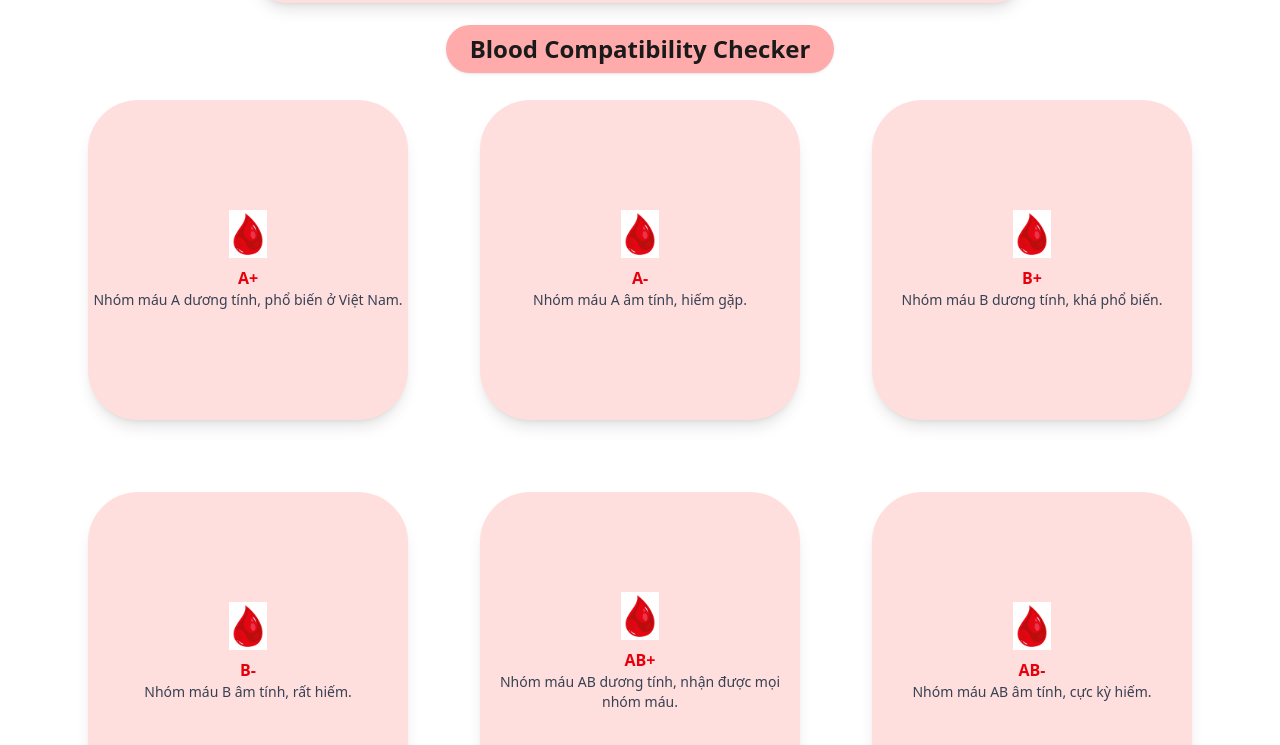
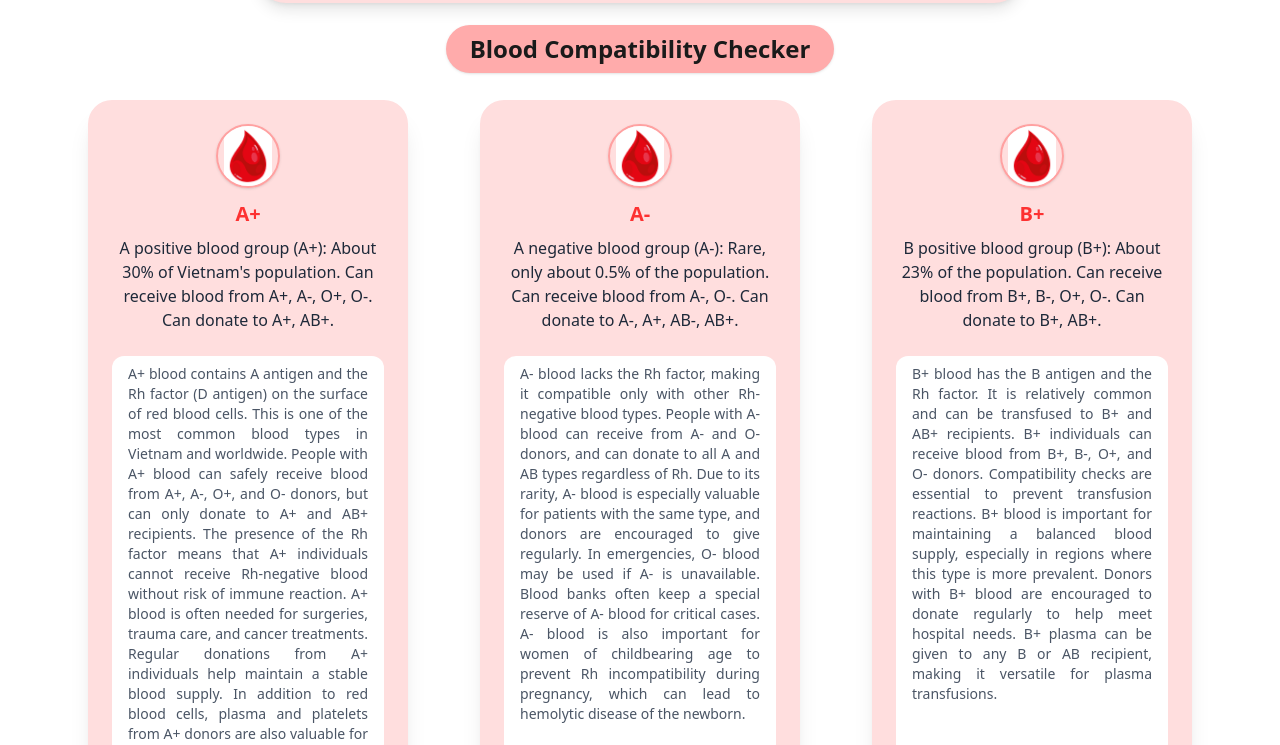
Before and after one commit to Gaaaroo/BDSS, a React (Vite) app in the folder frontend/: page /blood-compatibility in a window 1280 px wide. Shown: the part 253-998 px from the top of the page. Built offline with nearby package versions, Linux system fonts and the light colour scheme.

Commit message:
add blood document

```diff
--- a/frontend/src/components/BloodCompatibilityChecker.jsx
+++ b/frontend/src/components/BloodCompatibilityChecker.jsx
@@ -161,7 +161,7 @@ export default function BloodCompatibilityChecker() {
               )}
             </ul>
           </div>
-          <div className="absolute top-[380px] transform items-center">
+          <div className="absolute top-[380px] transform items-center ">
             <BloodDocs />
           </div>
         </div>
--- a/frontend/src/components/BloodDoc.jsx
+++ b/frontend/src/components/BloodDoc.jsx
@@ -1,18 +1,22 @@
 import img from "../assets/images/logo.jpg";
 
-export default function BloodDoc({ bloodType, image, description }) {
+export default function BloodDoc({ bloodType, image, description, document }) {
   return (
     <li
-      className=" bg-[#FFDEDE] w-80 h-80 m-5
-      rounded-[50px] shadow-lg flex flex-col items-center justify-center"
+      className="bg-[#FFDEDE] w-80 h-170 m-5 rounded-3xl shadow-xl flex flex-col
+      items-center p-6 transition-transform hover:scale-105"
     >
       <img
         src={img}
         alt={bloodType}
-        className="w-12 h-12 mb-2 object-contain "
+        className="w-16 h-16 mb-3 object-contain rounded-full border-2 border-[#FFA1A1] shadow"
       />
-      <div className="font-bold text-red-600">{bloodType}</div>
-      <div className="text-sm text-gray-700 text-center">{description}</div>
+      <div className="font-bold text-xl text-[#FD3131] mb-2">{bloodType}</div>
+      <div className="text-base text-gray-800 text-center font-medium mb-2">{description}</div>
+      <div className="text-sm text-gray-600 text-justify bg-white bg-opacity-70 rounded-xl px-4 py-2 mt-auto shadow-inner\
+      h-100">
+        {document}
+      </div>
     </li>
   );
 }
--- a/frontend/src/components/BloodDocs.jsx
+++ b/frontend/src/components/BloodDocs.jsx
@@ -4,43 +4,67 @@ export default function BloodDocs() {
   const bloodType = [
     {
       bloodType: "A+",
-      description: "Nhóm máu A dương tính, phổ biến ở Việt Nam.",
+      description:
+        "A positive blood group (A+): About 30% of Vietnam's population. Can receive blood from A+, A-, O+, O-. Can donate to A+, AB+.",
       image: "a_plus.jpg",
+      document:
+        "A+ blood contains A antigen and the Rh factor (D antigen) on the surface of red blood cells. This is one of the most common blood types in Vietnam and worldwide. People with A+ blood can safely receive blood from A+, A-, O+, and O- donors, but can only donate to A+ and AB+ recipients. The presence of the Rh factor means that A+ individuals cannot receive Rh-negative blood without risk of immune reaction. A+ blood is often needed for surgeries, trauma care, and cancer treatments. Regular donations from A+ individuals help maintain a stable blood supply. In addition to red blood cells, plasma and platelets from A+ donors are also valuable for various medical treatments.",
     },
     {
       bloodType: "A-",
-      description: "Nhóm máu A âm tính, hiếm gặp.",
+      description:
+        "A negative blood group (A-): Rare, only about 0.5% of the population. Can receive blood from A-, O-. Can donate to A-, A+, AB-, AB+.",
       image: "a_minus.jpg",
+      document:
+        "A- blood lacks the Rh factor, making it compatible only with other Rh-negative blood types. People with A- blood can receive from A- and O- donors, and can donate to all A and AB types regardless of Rh. Due to its rarity, A- blood is especially valuable for patients with the same type, and donors are encouraged to give regularly. In emergencies, O- blood may be used if A- is unavailable. Blood banks often keep a special reserve of A- blood for critical cases. A- blood is also important for women of childbearing age to prevent Rh incompatibility during pregnancy, which can lead to hemolytic disease of the newborn.",
     },
     {
       bloodType: "B+",
-      description: "Nhóm máu B dương tính, khá phổ biến.",
+      description:
+        "B positive blood group (B+): About 23% of the population. Can receive blood from B+, B-, O+, O-. Can donate to B+, AB+.",
       image: "b_plus.jpg",
+      document:
+        "B+ blood has the B antigen and the Rh factor. It is relatively common and can be transfused to B+ and AB+ recipients. B+ individuals can receive blood from B+, B-, O+, and O- donors. Compatibility checks are essential to prevent transfusion reactions. B+ blood is important for maintaining a balanced blood supply, especially in regions where this type is more prevalent. Donors with B+ blood are encouraged to donate regularly to help meet hospital needs. B+ plasma can be given to any B or AB recipient, making it versatile for plasma transfusions.",
     },
     {
       bloodType: "B-",
-      description: "Nhóm máu B âm tính, rất hiếm.",
+      description:
+        "B negative blood group (B-): Very rare, about 0.4% of the population. Can receive blood from B-, O-. Can donate to B-, B+, AB-, AB+.",
       image: "b_minus.jpg",
+      document:
+        "B- blood lacks the Rh factor and is one of the rarest blood types. People with B- blood can receive only from B- and O- donors, and can donate to all B and AB types. Due to its scarcity, B- blood is highly valuable, especially for newborns and patients with rare blood requirements. Blood banks prioritize B- donations for critical and emergency cases. If you have B- blood, your donation can save lives in situations where no other type is compatible. B- is also important for platelet and plasma donations.",
     },
     {
       bloodType: "AB+",
-      description: "Nhóm máu AB dương tính, nhận được mọi nhóm máu.",
+      description:
+        "AB positive blood group (AB+): About 6% of the population. Universal recipient. Can donate to AB+.",
       image: "ab_plus.jpg",
+      document:
+        "AB+ blood has both A and B antigens and the Rh factor, making it the universal recipient for red blood cell transfusions. AB+ individuals can receive blood from any type, but can only donate to other AB+ recipients. This versatility is crucial in emergencies when the patient's blood type is unknown. However, AB+ is relatively rare, so maintaining a supply is important for those who need it. Platelets and plasma from AB+ donors are also valuable for medical treatments. AB+ plasma is considered universal and can be given to any patient, making AB+ donors especially important for plasma donations.",
     },
     {
       bloodType: "AB-",
-      description: "Nhóm máu AB âm tính, cực kỳ hiếm.",
+      description:
+        "AB negative blood group (AB-): Extremely rare, less than 0.1% of the population. Can receive blood from AB-, A-, B-, O-. Can donate to AB-, AB+.",
       image: "ab_minus.jpg",
+      document:
+        "AB- blood is the rarest type, with both A and B antigens but no Rh factor. AB- individuals can receive from all negative blood types (AB-, A-, B-, O-) and can donate to AB- and AB+ recipients. Due to its rarity, AB- blood is in high demand for patients with the same type, especially in emergencies. Blood banks encourage AB- donors to give regularly to ensure availability for those in need. AB- plasma can be transfused to any recipient, making AB- donors valuable for plasma donations as well.",
     },
     {
       bloodType: "O+",
-      description: "Nhóm máu O dương tính, phổ biến nhất.",
+      description:
+        "O positive blood group (O+): The most common, about 39% of the population. Can receive blood from O+, O-. Can donate to O+, A+, B+, AB+.",
       image: "o_plus.jpg",
+      document:
+        "O+ blood does not have A or B antigens but has the Rh factor. It is the most common blood type and can be given to any positive blood type (O+, A+, B+, AB+). O+ individuals can receive from O+ and O- donors. Because of its prevalence, O+ blood is always in high demand for transfusions, trauma care, and surgeries. Regular O+ donors play a vital role in maintaining the blood supply. O+ plasma can be given to O and A recipients, and O+ platelets are also widely used in hospitals.",
     },
     {
       bloodType: "O-",
-      description: "Nhóm máu O âm tính, cho được mọi nhóm máu.",
+      description:
+        "O negative blood group (O-): Very rare, about 0.1% of the population. Universal donor. Can receive blood from O- only.",
       image: "o_minus.jpg",
+      document:
+        "O- blood has no A, B, or Rh antigens, making it the universal donor for red blood cell transfusions. O- can be given to anyone, regardless of blood type, which is critical in emergencies when the patient's blood type is unknown. However, O- individuals can only receive from O- donors. Because of its universal compatibility, O- blood is always in high demand, and O- donors are encouraged to donate as often as possible. O- blood is especially important for newborns and trauma patients, and is often the first choice in emergency situations.",
     },
   ];
 
@@ -53,6 +77,7 @@ export default function BloodDocs() {
             bloodType={bloods.bloodType}
             image={bloods.image}
             description={bloods.description}
+            document={bloods.document}
           />
         ))}
       </ul>
```
